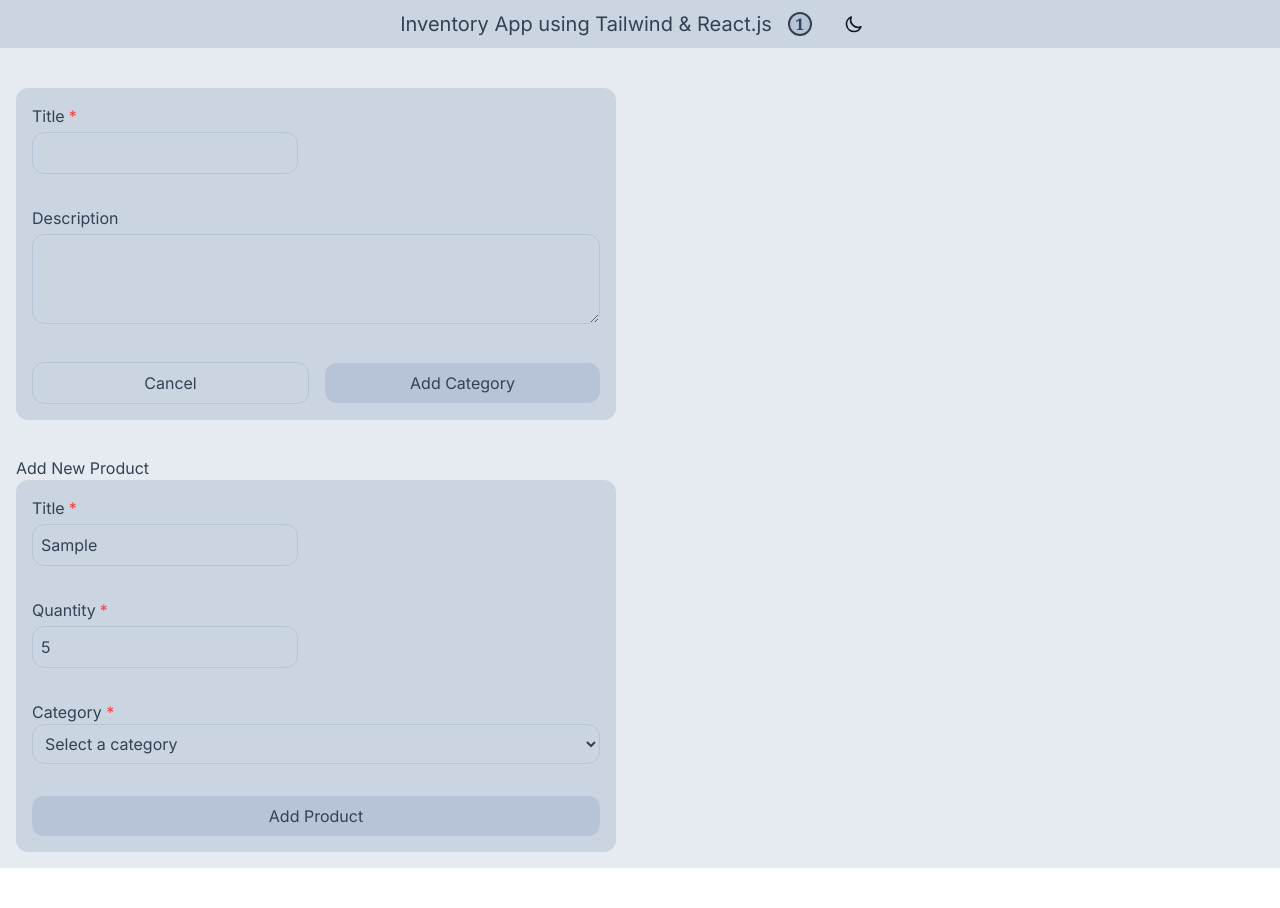
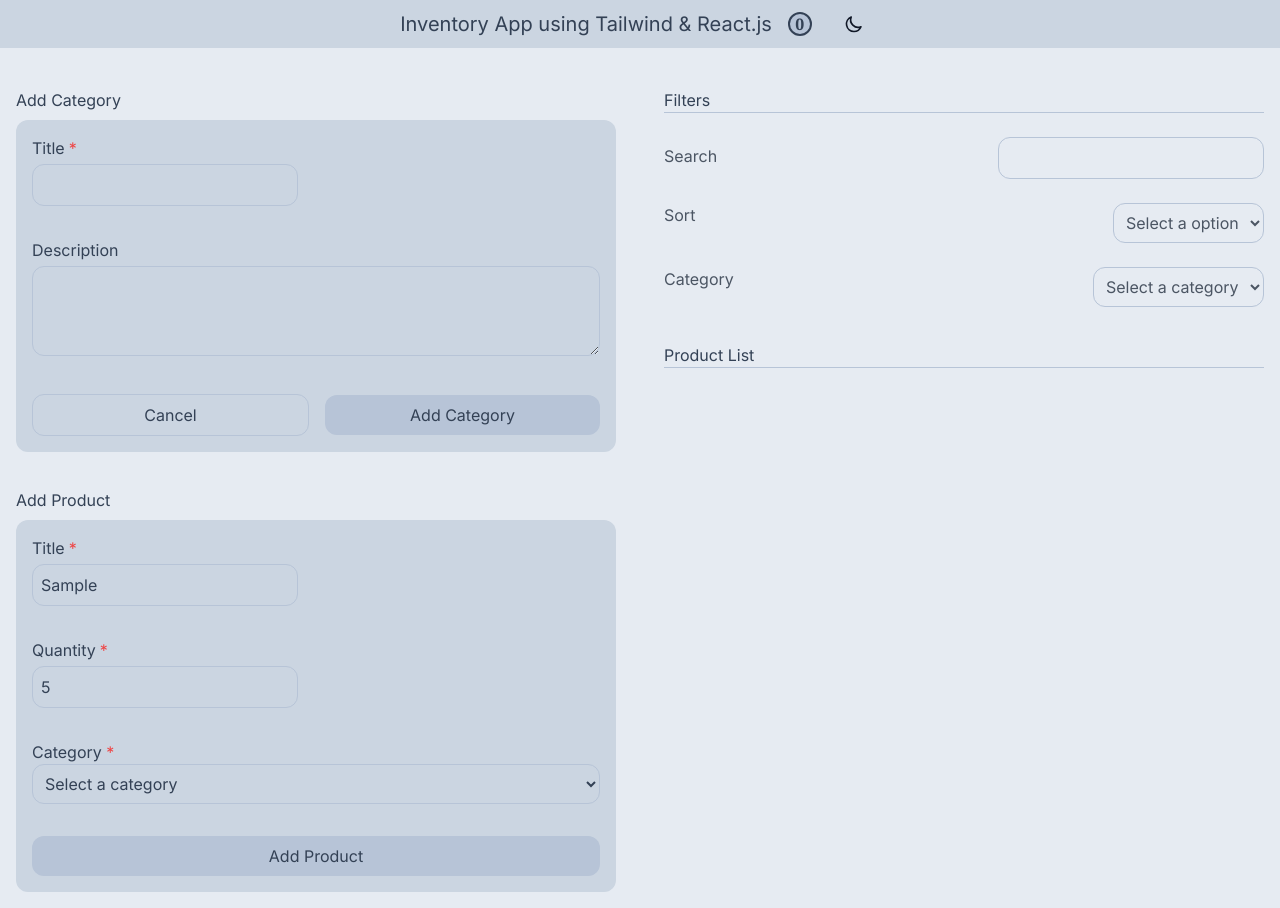
Before and after one commit to PariaRF/inventory, a React (Vite) app: page / in a window 1280 px wide. Both pictures are taken after typing "Sample", "5" into the empty fields and a click on the button "Add New Category?". Before the commit the page ends 868 px from the top, so only its background shows below. Built offline with nearby package versions, Linux system fonts and the light colour scheme.

Commit message:
add search and show product list

```diff
--- a/package.json
+++ b/package.json
@@ -13,7 +13,8 @@
     "react": "^19.0.0",
     "react-dom": "^19.0.0",
     "react-hook-form": "^7.56.1",
-    "react-icons": "^5.5.0"
+    "react-icons": "^5.5.0",
+    "tailwind-scrollbar": "^3.1.0"
   },
   "devDependencies": {
     "@eslint/js": "^9.22.0",
--- a/src/UI/Header.jsx
+++ b/src/UI/Header.jsx
@@ -1,6 +1,6 @@
 import ThemeToggle from "./ThemeToggle";
 
-function Header() {
+function Header({ productNumber = 0 }) {
   return (
     <div className="h-12 flex items-center justify-center gap-x-4 bg-primary-700 mb-6 sticky top-0">
       <h1 className="md:text-xl text-sm font-bold text-primary-300">
@@ -8,7 +8,7 @@ function Header() {
         <span className="hidden md:inline"> using Tailwind & React.js</span>
       </h1>
       <span className="flex items-center justify-center w-6 h-6 rounded-full bg-primary-500 border-2 border-primary-300 font-bold text-primary-300 font-serif">
-        1
+        {productNumber}
       </span>
       <ThemeToggle />
     </div>
--- a/src/UI/Select.jsx
+++ b/src/UI/Select.jsx
@@ -7,9 +7,11 @@ function Select({
   required,
   errors,
   validationSchema,
+  extraClass,
+  firstOption,
 }) {
   return (
-    <div>
+    <div className={`${extraClass ? extraClass : ""}`}>
       <label>
         {label} {required && <span className="text-red-500">*</span>}
       </label>
@@ -18,7 +20,7 @@ function Select({
         className={`field w-${width}`}
       >
         <option value="" className="bg-primary-500 text-primary-300">
-          Select a category
+          Select a {firstOption}
         </option>
         {options.map((optionItem) => {
           return (
--- a/src/UI/TextField.jsx
+++ b/src/UI/TextField.jsx
@@ -7,9 +7,10 @@ function TextField({
   required,
   errors,
   validationSchema,
+  extraClass,
 }) {
   return (
-    <div className="space-y-1">
+    <div className={`space-y-1 ${extraClass ? extraClass : ""}`}>
       <label htmlFor={name} className="flex items-center gap-x-1">
         {label} {required && <span className="text-red-500">*</span>}
       </label>
--- a/src/features/category/AddCategoryForm.jsx
+++ b/src/features/category/AddCategoryForm.jsx
@@ -35,6 +35,8 @@ function AddCategoryForm({ onCancel, category, setCategory }) {
   }, [isSubmitSuccessful]);
 
   return (
+    <div className="space-y-2">
+      <h2>Add Category</h2>
       <form
         onSubmit={handleSubmit(onSubmit)}
         className="space-y-4 bg-primary-700 p-4 rounded-xl flex flex-col gap-y-4"
@@ -75,6 +77,7 @@ function AddCategoryForm({ onCancel, category, setCategory }) {
           />
         </div>
       </form>
+    </div>
   );
 }
 
--- /dev/null
+++ b/src/features/filters/Filters.jsx
@@ -0,0 +1,61 @@
+import TextField from "../../UI/TextField";
+import Select from "../../UI/Select";
+
+const sortOptions = [
+  {
+    title: "Erliest",
+    id: "0",
+  },
+  {
+    title: "Latest",
+    id: "1",
+  },
+];
+
+function Filters({ category, register }) {
+  return (
+    <div>
+      <h2 className="text-secondary-500 font-bold mb-5 border-b-primary-500 border-b">
+        Filters
+      </h2>
+      <div className="space-y-6">
+        <TextField
+          label="Search"
+          id="search"
+          name="search"
+          register={register}
+          extraClass="flex justify-between text-primary-600"
+        />
+        <Select
+          label="Sort"
+          options={sortOptions}
+          name="sort"
+          register={register}
+          width="40"
+          extraClass="flex justify-between text-primary-600"
+          firstOption="option"
+        />
+        <Select
+          label="Category"
+          options={category}
+          name="sort"
+          register={register}
+          width="40"
+          extraClass="flex justify-between text-primary-600"
+          firstOption="category"
+        />
+      </div>
+    </div>
+  );
+}
+
+export default Filters;
+
+// function FilterItem({ children, label }) {
+//   return (
+//     <div className="flex justify-between">
+//       <span>{label}</span>
+//       {children}
+//     </div>
+//   );
+// }
--- a/src/features/product/AddProductForm.jsx
+++ b/src/features/product/AddProductForm.jsx
@@ -1,34 +1,27 @@
 import { useForm } from "react-hook-form";
-import useLocalStorage from "../../hooks/useLocalStorage";
 import TextField from "../../UI/TextField";
 import Button from "../../UI/Button";
 import Select from "../../UI/Select";
-import { useEffect } from "react";
 
-let selectedCategoryId = "";
-
-function AddProductForm({ category }) {
+function AddProductForm({ category, product, setProduct }) {
   const {
     register,
     handleSubmit,
     reset,
-    watch,
     formState: { errors },
   } = useForm();
-  const [product, setProduct] = useLocalStorage("product", []);
-
-  useEffect(() => {
-    selectedCategoryId = watch("categoryId");
-  }, []);
-
-  useEffect(() => {}, [selectedCategoryId]);
 
   const onSubmit = (data) => {
+    const selectedCat = category.find(
+      (cat) => Number(cat.id) === Number(data.categoryId)
+    );
+
     const newProduct = {
       ...data,
       createAt: new Date().toISOString(),
       id: new Date().getTime(),
-      categoryId: selectedCategoryId,
+      categoryId: selectedCat?.id,
+      categoryTitle: selectedCat?.title,
     };
     setProduct([...product, newProduct]);
 
@@ -36,8 +29,8 @@ function AddProductForm({ category }) {
   };
 
   return (
-    <div>
-      <h2>Add New Product</h2>
+    <div className="space-y-2">
+      <h2>Add Product</h2>
       <form
         onSubmit={handleSubmit(onSubmit)}
         className="space-y-4 bg-primary-700 p-4 rounded-xl flex flex-col gap-y-4"
@@ -84,6 +77,7 @@ function AddProductForm({ category }) {
           validationSchema={{
             required: "Select a category is required!",
           }}
+          firstOption="category"
         />
 
         <div className="flex items-center justify-between gap-x-4">
--- /dev/null
+++ b/src/features/product/ProductList.jsx
@@ -0,0 +1,30 @@
+function ProductList({ products }) {
+  return (
+    <div>
+      <h2 className="text-secondary-500 font-bold mb-5 border-b-primary-500 border-b">
+        Product List
+      </h2>
+      <div className="max-h-[180px] overflow-y-auto scrollbar-thin scrollbar-thumb-rounded-md scrollbar-thumb-primary-500 pr-3">
+        {products.map((product) => (
+          <div key={product.id} className="flex justify-between mt-5">
+            <span>{product.title}</span>
+            <div className="flex gap-x-4 items-center">
+              <span>{new Date(product.createAt).toLocaleDateString()}</span>
+              <span className="block max-w-[110px] truncate whitespace-nowrap overflow-hiddenblock px-3 py-0.5 text-slate-400 border border-slate-400 text-sm rounded-2xl">
+                {product.categoryTitle}
+              </span>
+              <span className="flex items-center justify-center w-9 h-9  rounded-full bg-slate-500 border-2 border-slate-300 text-slate-300">
+                {product.quantity}
+              </span>
+              <button className="border px-2 py-0.5 rounded-2xl border-red-400 text-red-400 delete-product">
+                Delete
+              </button>
+            </div>
+          </div>
+        ))}
+      </div>
+    </div>
+  );
+}
+
+export default ProductList;
--- a/src/index.css
+++ b/src/index.css
@@ -33,7 +33,7 @@
     @apply w-5 h-5 text-primary-900;
   }
   .field {
-    @apply bg-transparent rounded-xl border border-primary-500 text-primary-400 w-full p-2 hover:border-primary-300 focus:border-primary-300;
+    @apply bg-transparent rounded-xl border border-primary-500 text-primary-400 p-2 hover:border-primary-300 focus:border-primary-300;
   }
 }
 
--- a/src/pages/AppLayout.jsx
+++ b/src/pages/AppLayout.jsx
@@ -3,19 +3,36 @@ import Header from "../UI/Header";
 import CategoryLayout from "../features/category/CategoryLayout";
 import AddProductForm from "../features/product/AddProductForm";
 import useLocalStorage from "../hooks/useLocalStorage";
+import Filters from "../features/filters/Filters";
+import { useForm } from "react-hook-form";
+import ProductList from "../features/product/ProductList";
 
 function AppLayout() {
   const [category, setCategory] = useLocalStorage("category", []);
+  const [product, setProduct] = useLocalStorage("product", []);
+  const { register, watch } = useForm();
 
+  let search = watch("search") || "";
+
+  const filteredProducts = product.filter((p) =>
+    p.title.toLowerCase().trim().includes(search.toLowerCase().trim())
+  );
   return (
     <div>
-      <Header />
-      <div className="container mx-auto p-4 flex flex-col items-center md:flex-row md:justify-between lg:max-w-screen-xl md:gap-x-12">
+      <Header productNumber={product.length} />
+      <div className="container mx-auto p-4 flex flex-col items-center md:items-start md:flex-row md:justify-between lg:max-w-screen-xl md:gap-x-12">
         <div className="space-y-9 flex-1">
           <CategoryLayout category={category} setCategory={setCategory} />
-          <AddProductForm category={category} />
+          <AddProductForm
+            category={category}
+            product={product}
+            setProduct={setProduct}
+          />
         </div>
-        <div className="space-y-9 flex-1"></div>
+        <div className="space-y-9 flex-1">
+          <Filters category={category} register={register} />
+          <ProductList products={filteredProducts} />
+        </div>
       </div>
     </div>
   );
--- a/tailwind.config.js
+++ b/tailwind.config.js
@@ -34,7 +34,15 @@ module.exports = {
         center: true,
         padding: "1rem",
       },
+      scrollbar: {
+        DEFAULT: {
+          thickness: "w-2",
+        },
+      },
+      variants: {
+        scrollbar: ["rounded"],
+      },
     },
   },
-  plugins: [],
+  plugins: [require("tailwind-scrollbar")],
 };
```
Also changed, not shown: 1 other file (tests, documents, lock files or other folders). Lines whose indentation alone changed are shown as unchanged.
